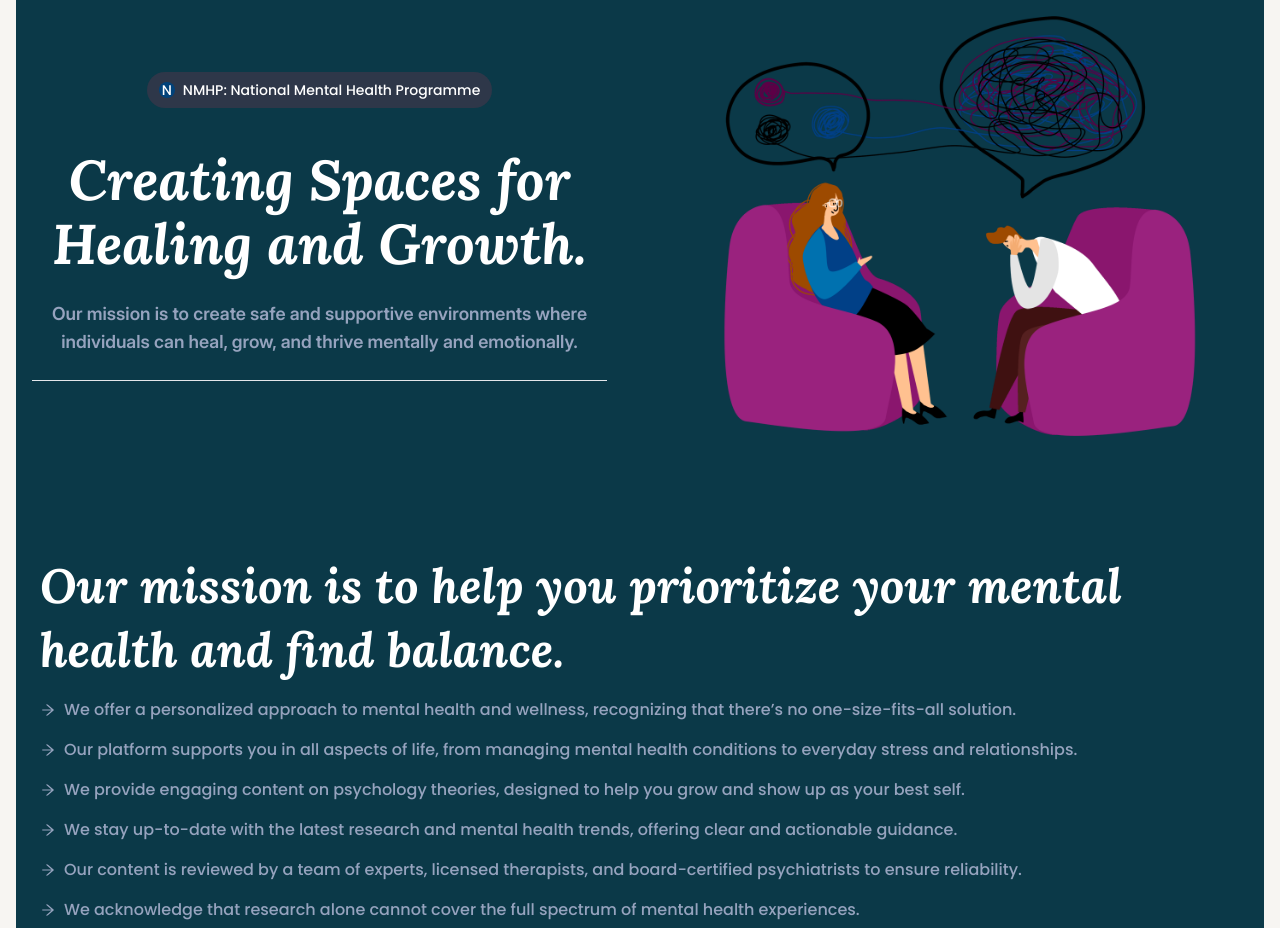
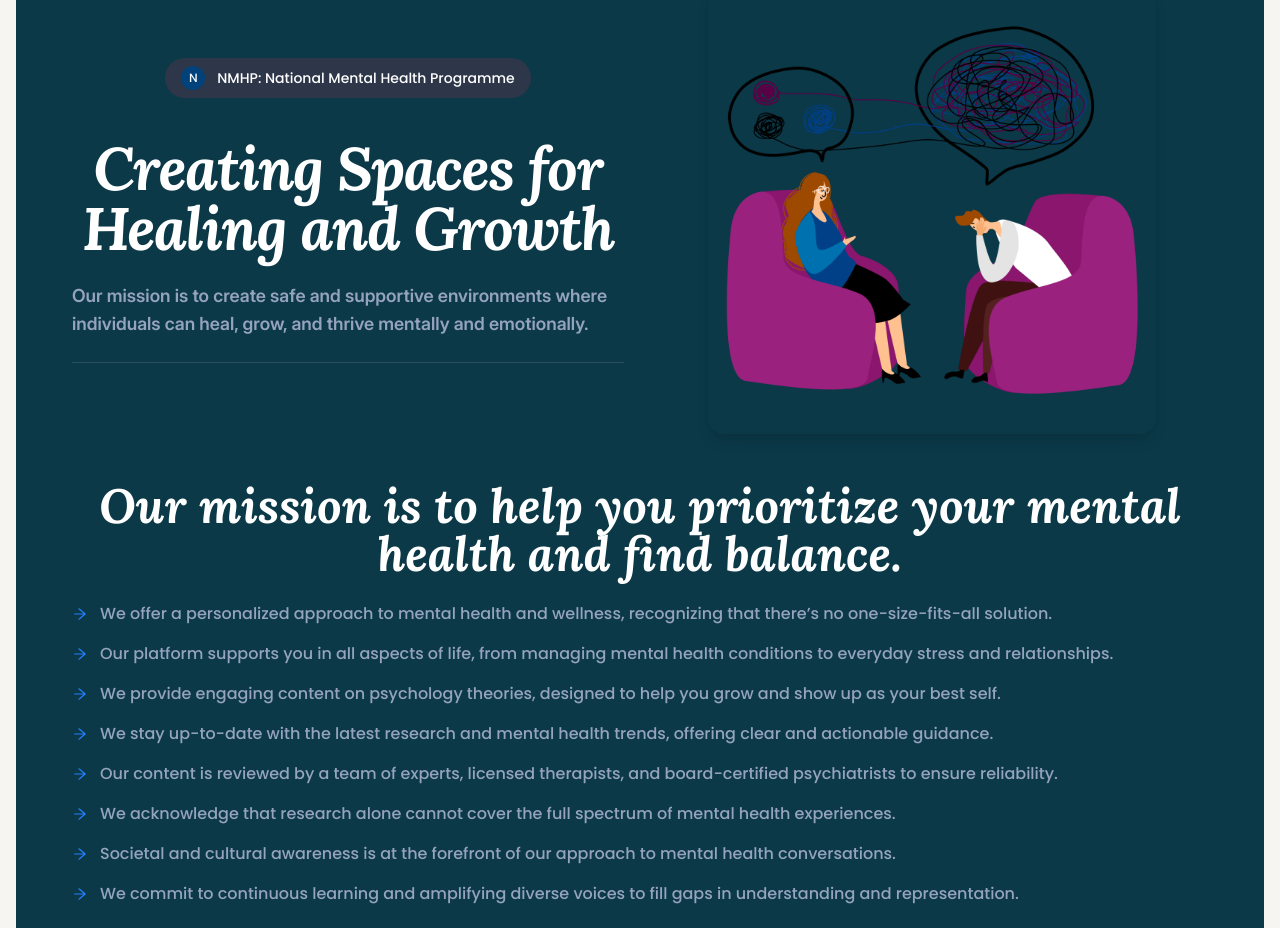
Before and after one commit to Sartaj-Ashraf/SukoonSphere.org, a React (Vite) app in the folder client/: page /about-us in a window 1280 px wide. Shown: the part 820-1748 px from the top of the page. Built offline with nearby package versions, Linux system fonts and the light colour scheme; no server answers; a web font is replaced by a local one.

Commit message:
design changes

```diff
--- a/client/src/components/shared/Comments/Reply.jsx
+++ b/client/src/components/shared/Comments/Reply.jsx
@@ -89,7 +89,7 @@ const Reply = ({ reply: initialReply, handleDeleteReply, handleLikeReply, handle
               onUpdate={handleUpdateReply}
             />
           ) : (
-            <div className="relative">
+            <div >
               <p className="text-gray-600 text-xs md:text-sm mb-0">
                 <Link to={`/profile/${reply.commentUserId}`} className="text-[var(--primary)]">
                   @{reply.commentUsername}
@@ -97,7 +97,7 @@ const Reply = ({ reply: initialReply, handleDeleteReply, handleLikeReply, handle
                 {reply.content}
               </p>
               {reply.editedAt && (
-                <span className="absolute bottom-0 right-0 text-[10px] text-gray-400 italic">
+                <span className=" text-[10px] text-gray-400 italic flex flex-row-reverse">
                   Edited {formatDistanceToNow(new Date(reply.editedAt), { addSuffix: true })}
                 </span>
               )}
--- a/client/src/pages/about/AboutUs.jsx
+++ b/client/src/pages/about/AboutUs.jsx
@@ -1,9 +1,9 @@
-import React, { useState } from 'react'
-import { OurTeam } from '..'
+import React, { useState } from "react";
+import { OurTeam } from "..";
 import img_2 from "../../assets/images/About-usPage-img.png";
-import { Link } from 'react-router-dom';
+import { Link } from "react-router-dom";
 import { AiOutlineArrowRight } from "react-icons/ai";
-import { FaLongArrowAltRight } from 'react-icons/fa';
+import { FaLongArrowAltRight } from "react-icons/fa";
 function AboutUs() {
   const [activeIndex, setActiveIndex] = useState(null);
 
@@ -13,38 +13,61 @@ function AboutUs() {
 
   const accordionData = [
     {
-            title: 'How can this platform help improve my mental health?',
-            content: 'Our platform offers a variety of tools, including guided meditations, curated articles, mental health challenges, and access to support groups. We aim to provide resources and a supportive community to help you manage stress, improve emotional well-being, and foster personal growth.'
+      title: "How can this platform help improve my mental health?",
+      content:
+        "Our platform offers a variety of tools, including guided meditations, curated articles, mental health challenges, and access to support groups. We aim to provide resources and a supportive community to help you manage stress, improve emotional well-being, and foster personal growth.",
     },
     {
-            title: 'Can I talk to a mental health professional through this platform?',
-            content: 'Yes, we provide access to licensed mental health professionals. You can book sessions, attend workshops, and get personalized support to address your concerns.'
+      title:
+        "Can I talk to a mental health professional through this platform?",
+      content:
+        "Yes, we provide access to licensed mental health professionals. You can book sessions, attend workshops, and get personalized support to address your concerns.",
     },
     {
-            title: 'Why should I trust this platform for my mental health needs?',
-            content: 'We prioritize your privacy and mental well-being. Our resources are developed and vetted by professionals, ensuring reliable and effective support. Additionally, we provide a safe space for individuals to share their experiences and seek help.'
+      title: "Why should I trust this platform for my mental health needs?",
+      content:
+        "We prioritize your privacy and mental well-being. Our resources are developed and vetted by professionals, ensuring reliable and effective support. Additionally, we provide a safe space for individuals to share their experiences and seek help.",
     },
     {
-            title: 'Is this platform free to use?',
-            content: 'Yes, this platform is completely free to use. We believe that mental health support should be accessible to everyone, which is why all our resources, tools, and features are available at no cost.'
-        }
-
+      title: "Is this platform free to use?",
+      content:
+        "Yes, this platform is completely free to use. We believe that mental health support should be accessible to everyone, which is why all our resources, tools, and features are available at no cost.",
+    },
   ];
 
   const points = [
-        { text: "We offer a personalized approach to mental health and wellness, recognizing that there’s no one-size-fits-all solution." },
-        { text: "Our platform supports you in all aspects of life, from managing mental health conditions to everyday stress and relationships." },
-        { text: "We provide engaging content on psychology theories, designed to help you grow and show up as your best self." },
-        { text: " We stay up-to-date with the latest research and mental health trends, offering clear and actionable guidance." },
-        { text: "Our content is reviewed by a team of experts, licensed therapists, and board-certified psychiatrists to ensure reliability." },
-        { text: "We acknowledge that research alone cannot cover the full spectrum of mental health experiences." },
-        { text: "Societal and cultural awareness is at the forefront of our approach to mental health conversations." },
-        { text: " We commit to continuous learning and amplifying diverse voices to fill gaps in understanding and representation." },
-
-    ]
+    {
+      text: "We offer a personalized approach to mental health and wellness, recognizing that there’s no one-size-fits-all solution.",
+    },
+    {
+      text: "Our platform supports you in all aspects of life, from managing mental health conditions to everyday stress and relationships.",
+    },
+    {
+      text: "We provide engaging content on psychology theories, designed to help you grow and show up as your best self.",
+    },
+    {
+      text: " We stay up-to-date with the latest research and mental health trends, offering clear and actionable guidance.",
+    },
+    {
+      text: "Our content is reviewed by a team of experts, licensed therapists, and board-certified psychiatrists to ensure reliability.",
+    },
+    {
+      text: "We acknowledge that research alone cannot cover the full spectrum of mental health experiences.",
+    },
+    {
+      text: "Societal and cultural awareness is at the forefront of our approach to mental health conversations.",
+    },
+    {
+      text: " We commit to continuous learning and amplifying diverse voices to fill gaps in understanding and representation.",
+    },
+  ];
   return (
     <>
-            <div className="bg-[--body] md:px-4  flex flex-col items-center text-center " data-aos="fade" data-aos-duration="1500">
+      <div
+        className="bg-[--body] md:px-4  flex flex-col items-center text-center "
+        data-aos="fade"
+        data-aos-duration="1500"
+      >
         <div className="max-w-7xl mx-auto flex flex-col md:flex-row items-center justify-around py-4 space-y-8 md:space-y-0">
           {/* Left Window Image */}
           <div className="hidden md:block w-full md:w-1/3">
@@ -60,79 +83,116 @@ function AboutUs() {
               A Safe Place to Nurture Your Mind.
             </h2>
             <p className="text-lg text-[--grey--800] mb-8">
-                            Our mission is to offer a safe, nurturing space where individuals can explore their mental health and find the support they need to grow.
-
+              Our mission is to offer a safe, nurturing space where individuals
+              can explore their mental health and find the support they need to
+              grow.
             </p>
             <Link to={"/contact-us"} className="btn-1">
               Contact Us
-                            <FaLongArrowAltRight className='ml-2 size-5' />
+              <FaLongArrowAltRight className="ml-2 size-5" />
             </Link>
           </div>
         </div>
-                <div className='max-w-4xl flex flex-col md:flex-row md:space-y-0 my-4 md:my-24 gap-6 px-4 '>
-                    <div className="w-full md:w-1/2 space-y-2 " data-aos="fade-up" >
-                        <h2 className='font-bold text-[var(--grey--900)] text-[1.6rem] sm:text-[2.5rem] lg:text-[3.5rem] md:leading-[3.5rem]'>What we do? </h2>
+        <div className="max-w-4xl flex flex-col md:flex-row md:space-y-0 my-4 md:my-24 gap-6 px-4 ">
+          <div className="w-full md:w-1/2 space-y-2 " data-aos="fade-up">
+            <h2 className="font-bold text-[var(--grey--900)] text-[1.6rem] sm:text-[2.5rem] lg:text-[3.5rem] md:leading-[3.5rem]">
+              What we do?{" "}
+            </h2>
             <hr />
-                        <p className='text-[var(--grey--800)] text-justify lg:text-center text-sm md:text-base'>We provide a safe space for individuals to access mental health resources, join supportive communities, and connect with professional guidance.</p>
+            <p className="text-[var(--grey--800)] text-justify lg:text-center text-sm md:text-base">
+              We provide a safe space for individuals to access mental health
+              resources, join supportive communities, and connect with
+              professional guidance.
+            </p>
           </div>
-                    <div className="w-full md:w-1/2 space-y-2" data-aos="fade-up" data-aos-delay="500">
-                        <h2 className='font-bold text-[var(--grey--900)] text-[1.6rem] sm:text-[2.5rem] lg:text-[3.5rem] md:leading-[3.5rem]'>Why we do it?</h2>
+          <div
+            className="w-full md:w-1/2 space-y-2"
+            data-aos="fade-up"
+            data-aos-delay="500"
+          >
+            <h2 className="font-bold text-[var(--grey--900)] text-[1.6rem] sm:text-[2.5rem] lg:text-[3.5rem] md:leading-[3.5rem]">
+              Why we do it?
+            </h2>
             <hr />
-                        <p className='text-[var(--grey--800)] text-justify lg:text-center text-sm md:text-base'> Mental health is as essential as physical health, yet it often goes unnoticed. We believe everyone deserves to prioritize their well-being and feel supported on their journey.</p>
+            <p className="text-[var(--grey--800)] text-justify lg:text-center text-sm md:text-base">
+              {" "}
+              Mental health is as essential as physical health, yet it often
+              goes unnoticed. We believe everyone deserves to prioritize their
+              well-being and feel supported on their journey.
+            </p>
+          </div>
         </div>
 
-                </div>
-
-                <div className=' max-w-7xl mx-auto px-4 md:px-0 bg-[--primary] text-white  rounded-[20px]' data-aos="fade-up">
-                    <div className="flex flex-col md:flex-row items-center justify-between md:space-y-0 md:space-x-8">
-                        <div className="md:w-1/2 md:space-y-6 md:px-4 py-8" data-aos="fade-up">
-                            <div className="bg-[var(--grey--900)] text-[--gray-700] text-[12px] sm:text-sm inline-flex items-center py-2 px-3 rounded-full mb-4 glossy-effect-bar">
-                                <span className="bg-[#01427a] text-white rounded-full w-4 h-4 flex items-center justify-center mr-2">N</span>
-                                <Link to={"https://www.nhm.gov.in/index1.php?lang=1&level=2&sublinkid=1043&lid=359"} target='_blank' className='hover:text-[var(--ternery)]'>
+        <div className="relative bg-[--primary] text-white rounded-3xl overflow-hidden max-w-7xl mx-auto px-2 md:px-6 py-12">
+      <div className="container mx-auto">
+        {/* Top Section: Intro and Image */}
+        <div className="grid md:grid-cols-2 gap-8 items-center">
+          {/* Content Column */}
+          <div className="space-y-6">
+            {/* NMHP Badge */}
+            <div className="inline-flex items-center bg-[var(--grey--900)] text-[--gray-700] rounded-full px-4 py-2 text-sm mb-4 transition-all duration-300 hover:bg-opacity-80">
+              <span className="bg-[#01427a] text-white rounded-full w-6 h-6 flex items-center justify-center mr-3 text-xs">
+                N
+              </span>
+              <Link
+                to="https://www.nhm.gov.in/index1.php?lang=1&level=2&sublinkid=1043&lid=359"
+                target="_blank"
+                className="hover:text-[var(--ternery)] transition-colors"
+              >
                 NMHP: National Mental Health Programme
               </Link>
             </div>
-                            <h2 className=" font-extrabold text-[1.6rem] md:text-[2.5rem] lg:text-[3.5rem] sm:leading-[4rem]" data-aos="fade-up">Creating Spaces for Healing and Growth.</h2>
-                            <p className="text-lg font-light mb-4 text-[var(--grey--600)] text-justify lg:text-center" >
+
+            {/* Main Headline */}
+            <h2 className="text-2xl md:text-5xl lg:text-6xl font-extrabold leading-tight tracking-tight">
+              Creating Spaces for Healing and Growth
+            </h2>
+
+            {/* Mission Description */}
+            <p className="text-base md:text-lg font-light text-[var(--grey--600)] text-balance text-center md:text-left">
               Our mission is to create safe and supportive environments where individuals can heal, grow, and thrive mentally and emotionally.
             </p>
-                            <hr />
+
+            <hr className="border-[var(--grey--700)] opacity-30" />
           </div>
 
-                        <div className="md:w-1/2 flex flex-col justify-start items-start p-12 m-4" data-aos="fade-left" data-aos-duration="1500">
-                            <div
-                                className="w-full h-16 bg-contain bg-center flex justify-center items-center sm:h-[30rem]"
-                            >
-                                <img src={img_2} alt="" />
-                            </div>
-                        </div>
-
-                    </div>
-                    <div className='md:px-6 py-8 text-left mt-2' data-aos="fade-up">
-                        <h2 className="text-[1.6rem] md:text-[2.5rem] lg:text-[3rem] sm:leading-[4rem] font-bold mb-4 text-[var(--white-color)]" data-aos="fade-up">Our mission is to help you prioritize your mental health and find balance.</h2>
-                        <ol className="text-[var(--grey--600)] text-left space-y-4 text-base" data-aos="fade-up" data-aos-duration="1500">
-                            {points.map((point) => {
-                                return (
-                                    <li key={point.text.split('').slice(0, 5)} className='flex gap-2 items-center '>
-                                        <AiOutlineArrowRight /> {point.text}
-                                    </li>
-                                )
-                            })}
-
-
-
-                        </ol>
-
+          {/* Image Column */}
+          <div className="flex justify-center items-center">
+            <div className="w-full max-w-md">
+              <img
+                src={img_2}
+                alt="Mental Health Support"
+                className="w-full h-auto object-contain rounded-2xl shadow-lg transform transition-transform hover:scale-105"
+              />
             </div>
           </div>
         </div>
 
+        {/* Mission Details Section */}
+        <div className="mt-12 space-y-6">
+          <h2 className="text-xl md:text-5xl font-bold text-[var(--white-color)] mb-6">
+            Our mission is to help you prioritize your mental health and find balance.
+          </h2>
 
-
+          <ol className="space-y-4 text-[var(--grey--600)]">
+            {points.map((point, index) => (
+              <li
+                key={index}
+                className="flex items-center text-start gap-3 text-base transition-all duration-300 hover:translate-x-2"
+              >
+                <AiOutlineArrowRight className="text-[var(--ternery)] flex-shrink-0" />
+                <span>{point.text}</span>
+              </li>
+            ))}
+          </ol>
+        </div>
+      </div>
+    </div>
+      </div>
 
       {/* FAQ's */}
       <div>
-                <div className='max-w-7xl mx-auto mt-4  '>
+        <div className="max-w-7xl mx-auto mt-4  ">
           <div className=" py-12 px-4 sm:px-6 lg:px-8 rounded-lg border border-grey-600">
             <div className="max-w-7xl mx-auto">
               <div className="text-center">
@@ -140,7 +200,8 @@ function AboutUs() {
                   SukoonSphere
                 </h2>
                 <p className="mt-4 text-lg text-gray-500">
-                                    FAQs around wellness, how and what benifits your mental health?
+                  FAQs around wellness, how and what benifits your mental
+                  health?
                 </p>
               </div>
 
@@ -148,7 +209,10 @@ function AboutUs() {
                 {accordionData.map((item, index) => (
                   <div
                     key={index}
-                                        className={`border rounded-lg ${activeIndex === index ? 'border-blue-500' : 'border-gray-300'
+                    className={`border rounded-lg ${
+                      activeIndex === index
+                        ? "border-blue-500"
+                        : "border-gray-300"
                     } overflow-hidden`}
                   >
                     <button
@@ -204,6 +268,6 @@ function AboutUs() {
         {/* <OurTeam></OurTeam> */}
       </div>
     </>
-    )
+  );
 }
-export default AboutUs
+export default AboutUs;
```
Also changed, not shown: client/src/components/quizPageComponents/allQuizzesComponents/FilterQuizzesByCatagory.jsx (+2 -34 lines), client/src/pages/about/OurTeam.jsx (+84 -9 lines), client/src/pages/articles&resources/quiz/Quiz.jsx (+4 -4 lines). Lines whose indentation alone changed are shown as unchanged.
